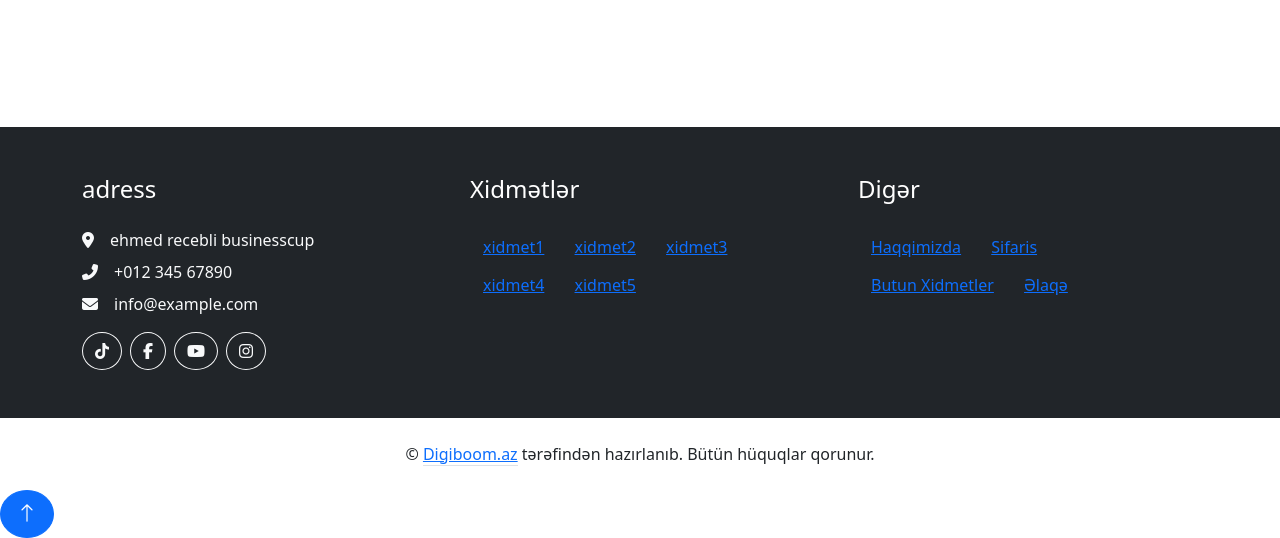
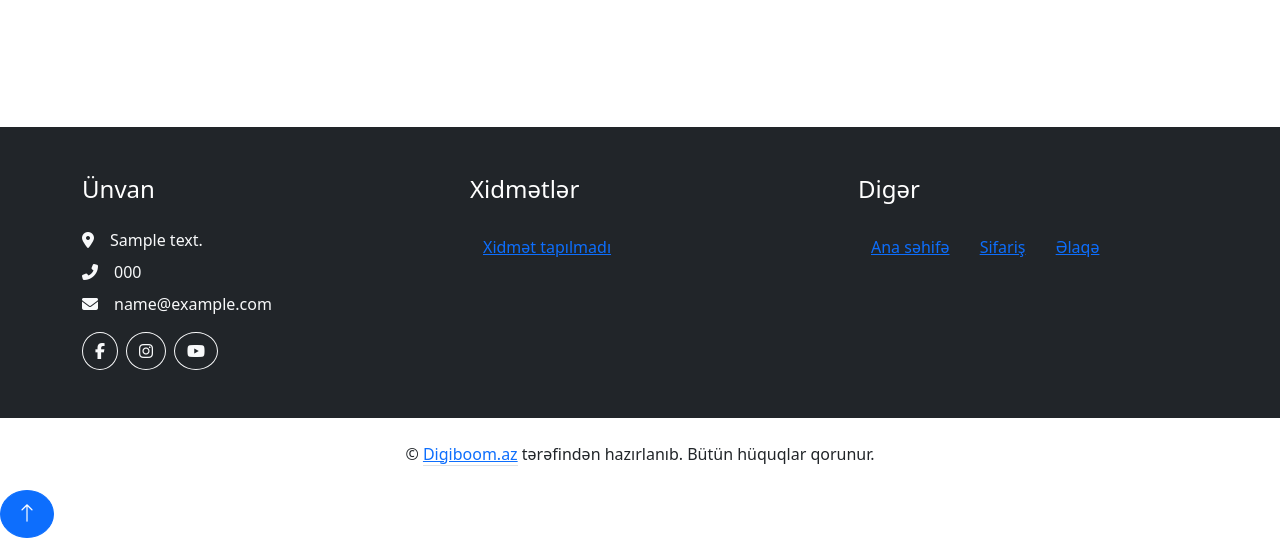
Before and after one commit to MusfiqEmirov/Temizxali, a Django app: page /order/ in a window 1280 px wide. Shown: the part 960-1498 px from the top of the page. Run offline with Django 5.2, Linux system fonts and the light colour scheme; tables that the repository leaves empty hold one stand-in row (values such as "Sample post"); some libraries are stand-ins or nearby versions.

Commit message:
contact html rewrited

```diff
--- a/temizxali/services/views/views_v1.py
+++ b/temizxali/services/views/views_v1.py
@@ -163,17 +163,21 @@ class OrderPageView(View):
         form = OrderForm()
         services = CalculatorQuery.load_services()
         current_language = translation.get_language()
+        contact = Contact.objects.first()
+        # Services artıq aktiv xidmətləri ehtiva edir, navbar və footer üçün istifadə edək
         return render(request, self.template_name, {
             'form': form,
             'services': services,
             'current_language': current_language,
             'view_type': 'order',
+            'contact': contact,
         })
 
     def post(self, request):
         form = OrderForm(request.POST)
         services = CalculatorQuery.load_services()
         current_language = translation.get_language()
+        contact = Contact.objects.first()
         if form.is_valid():
             try:
                 form.save()
@@ -186,6 +190,7 @@ class OrderPageView(View):
                     'services': services,
                     'current_language': current_language,
                     'view_type': 'order',
+                    'contact': contact,
                 })
         else:
             messages.error(request, _('Zəhmət olmasa formu düzgün doldurun'))
@@ -194,6 +199,7 @@ class OrderPageView(View):
                 'services': services,
                 'current_language': current_language,
                 'view_type': 'order',
+                'contact': contact,
             })
 
 
@@ -243,6 +249,7 @@ class ServiceCalculatorView(View):
             total_price = Decimal(request.session.pop('calculator_total'))
 
         form = OrderForm()
+        contact = Contact.objects.first()
         return render(request, self.template_name, {
             'services': services,
             'result': result,
@@ -250,6 +257,7 @@ class ServiceCalculatorView(View):
             'form': form,
             'current_language': translation.get_language(),
             'view_type': 'calculator',
+            'contact': contact,
         })
 
     def post(self, request):
--- a/temizxali/templates/contact.html
+++ b/temizxali/templates/contact.html
@@ -55,6 +55,20 @@
     <div class="container-fluid bg-dark text-light px-0 py-2">
         <div class="row gx-0 d-none d-lg-flex">
             <div class="col-lg-7 px-5 text-start">
+                {% if contact %}
+                    {% if contact.phone %}
+                        <div class="h-100 d-inline-flex align-items-center me-4">
+                            <span class="fa fa-phone-alt me-2"></span>
+                            <span>{{ contact.phone }}</span>
+                        </div>
+                    {% endif %}
+                    {% if contact.email %}
+                        <div class="h-100 d-inline-flex align-items-center">
+                            <span class="far fa-envelope me-2"></span>
+                            <span>{{ contact.email }}</span>
+                        </div>
+                    {% endif %}
+                {% else %}
                     <div class="h-100 d-inline-flex align-items-center me-4">
                         <span class="fa fa-phone-alt me-2"></span>
                         <span>+012 345 6789</span>
@@ -63,14 +77,27 @@
                         <span class="far fa-envelope me-2"></span>
                         <span>info@example.com</span>
                     </div>
+                {% endif %}
             </div>
             <div class="col-lg-5 px-5 text-end">
                 <div class="h-100 d-inline-flex align-items-center mx-n2">
                     <span>Follow Us:</span>
+                    {% if contact %}
+                        {% if contact.social_one %}
+                            <a class="btn btn-link text-light" href="{{ contact.social_one }}" target="_blank"><i class="fab fa-facebook-f"></i></a>
+                        {% endif %}
+                        {% if contact.social_two %}
+                            <a class="btn btn-link text-light" href="{{ contact.social_two }}" target="_blank"><i class="fab fa-instagram"></i></a>
+                        {% endif %}
+                        {% if contact.social_three %}
+                            <a class="btn btn-link text-light" href="{{ contact.social_three }}" target="_blank"><i class="fab fa-youtube"></i></a>
+                        {% endif %}
+                    {% else %}
                         <a class="btn btn-link text-light" href=""><i class="fab fa-facebook-f"></i></a>
                         <a class="btn btn-link text-light" href=""><i class="fab fa-twitter"></i></a>
                         <a class="btn btn-link text-light" href=""><i class="fab fa-linkedin-in"></i></a>
                         <a class="btn btn-link text-light" href=""><i class="fab fa-instagram"></i></a>
+                    {% endif %}
                 </div>
             </div>
         </div>
@@ -92,11 +119,17 @@
                 <div class="nav-item dropdown">
                     <a href="#" class="nav-link dropdown-toggle" data-bs-toggle="dropdown">Xidmetler</a>
                     <div class="dropdown-menu bg-light m-0">
-                        <a href="testimonial.html" class="dropdown-item">Testimonial</a>
-                        <a href="testimonial.html" class="dropdown-item">Testimonial</a>
-                        <a href="testimonial.html" class="dropdown-item">Testimonial</a>
-                        <a href="testimonial.html" class="dropdown-item">Testimonial</a>
-                        <a href="testimonial.html" class="dropdown-item">Testimonial</a>
+                        {% if services %}
+                            {% for service in services|slice:":10" %}
+                                {% with translation=service.translations.first %}
+                                    {% if translation and translation.slug %}
+                                        <a href="{% url 'service-page' translation.slug %}" class="dropdown-item">{{ translation.name }}</a>
+                                    {% endif %}
+                                {% endwith %}
+                            {% endfor %}
+                        {% else %}
+                            <a href="#" class="dropdown-item">Xidmət tapılmadı</a>
+                        {% endif %}
                     </div>
                 </div>
 
@@ -356,36 +389,62 @@
         <div class="container ">
             <div class="row g-5">
                 <div class="col-lg-4 col-md-6">
-                    <h4 class="text-white mb-4">adress</h4>
+                    <h4 class="text-white mb-4">Ünvan</h4>
+                    {% if contact %}
+                        {% if contact.address %}
+                            <p class="mb-2"><i class="fa fa-map-marker-alt me-3"></i>{{ contact.address }}</p>
+                        {% endif %}
+                        {% if contact.phone %}
+                            <p class="mb-2"><i class="fa fa-phone-alt me-3"></i>{{ contact.phone }}</p>
+                        {% endif %}
+                        {% if contact.email %}
+                            <p class="mb-2"><i class="fa fa-envelope me-3"></i>{{ contact.email }}</p>
+                        {% endif %}
+                        <div class="d-flex pt-2">
+                            {% if contact.social_one %}
+                                <a class="btn btn-square btn-outline-light rounded-circle me-2" href="{{ contact.social_one }}" target="_blank"><i class="fab fa-facebook-f"></i></a>
+                            {% endif %}
+                            {% if contact.social_two %}
+                                <a class="btn btn-square btn-outline-light rounded-circle me-2" href="{{ contact.social_two }}" target="_blank"><i class="fab fa-instagram"></i></a>
+                            {% endif %}
+                            {% if contact.social_three %}
+                                <a class="btn btn-square btn-outline-light rounded-circle me-2" href="{{ contact.social_three }}" target="_blank"><i class="fab fa-youtube"></i></a>
+                            {% endif %}
+                        </div>
+                    {% else %}
                         <p class="mb-2"><i class="fa fa-map-marker-alt me-3"></i>ehmed recebli businesscup</p>
                         <p class="mb-2"><i class="fa fa-phone-alt me-3"></i>+012 345 67890</p>
                         <p class="mb-2"><i class="fa fa-envelope me-3"></i>info@example.com</p>
                         <div class="d-flex pt-2">
-                        <a class="btn btn-square btn-outline-light rounded-circle me-2" href=""><i
-                                class="fab fa-tiktok"></i></a>
-                        <a class="btn btn-square btn-outline-light rounded-circle me-2" href=""><i
-                                class="fab fa-facebook-f"></i></a>
-                        <a class="btn btn-square btn-outline-light rounded-circle me-2" href=""><i
-                                class="fab fa-youtube"></i></a>
-                        <a class="btn btn-square btn-outline-light rounded-circle me-2" href=""><i
-                                class="fab fa-instagram"></i></a>
+                            <a class="btn btn-square btn-outline-light rounded-circle me-2" href=""><i class="fab fa-tiktok"></i></a>
+                            <a class="btn btn-square btn-outline-light rounded-circle me-2" href=""><i class="fab fa-facebook-f"></i></a>
+                            <a class="btn btn-square btn-outline-light rounded-circle me-2" href=""><i class="fab fa-youtube"></i></a>
+                            <a class="btn btn-square btn-outline-light rounded-circle me-2" href=""><i class="fab fa-instagram"></i></a>
                         </div>
+                    {% endif %}
                 </div>
                 <div class="col-lg-4 col-md-6">
                     <h4 class="text-white mb-4">Xidmətlər</h4>
-                    <a class="btn btn-link" href="">xidmet1</a>
-                    <a class="btn btn-link" href="">xidmet2</a>
-                    <a class="btn btn-link" href="">xidmet3</a>
-                    <a class="btn btn-link" href="">xidmet4</a>
-                    <a class="btn btn-link" href="">xidmet5</a>
-
+                    {% if services %}
+                        {% for service in services|slice:":10" %}
+                            {% with translation=service.translations.first %}
+                                {% if translation and translation.slug %}
+                                    <a class="btn btn-link" href="{% url 'service-page' translation.slug %}">{{ translation.name }}</a>
+                                {% endif %}
+                            {% endwith %}
+                        {% endfor %}
+                    {% else %}
+                        <a class="btn btn-link" href="#">Xidmət tapılmadı</a>
+                    {% endif %}
                 </div>
                 <div class="col-lg-4 col-md-6">
                     <h4 class="text-white mb-4">Digər</h4>
-                    <a class="btn btn-link" href="">Haqqimizda</a>
-                    <a class="btn btn-link" href="">Sifaris</a>
-                    <a class="btn btn-link" href="">Butun Xidmetler</a>
-                    <a class="btn btn-link" href="">Əlaqə</a>
+                    <a class="btn btn-link" href="{% url 'home-page' %}">Ana səhifə</a>
+                    <a class="btn btn-link" href="{% url 'order-page' %}">Sifariş</a>
+                    {% if services %}
+                        <a class="btn btn-link" href="{% url 'home-page' %}#services">Bütün Xidmətlər</a>
+                    {% endif %}
+                    <a class="btn btn-link" href="{% url 'order-page' %}">Əlaqə</a>
                 </div>
 
             </div>
```
Lines whose indentation alone changed are shown as unchanged.
